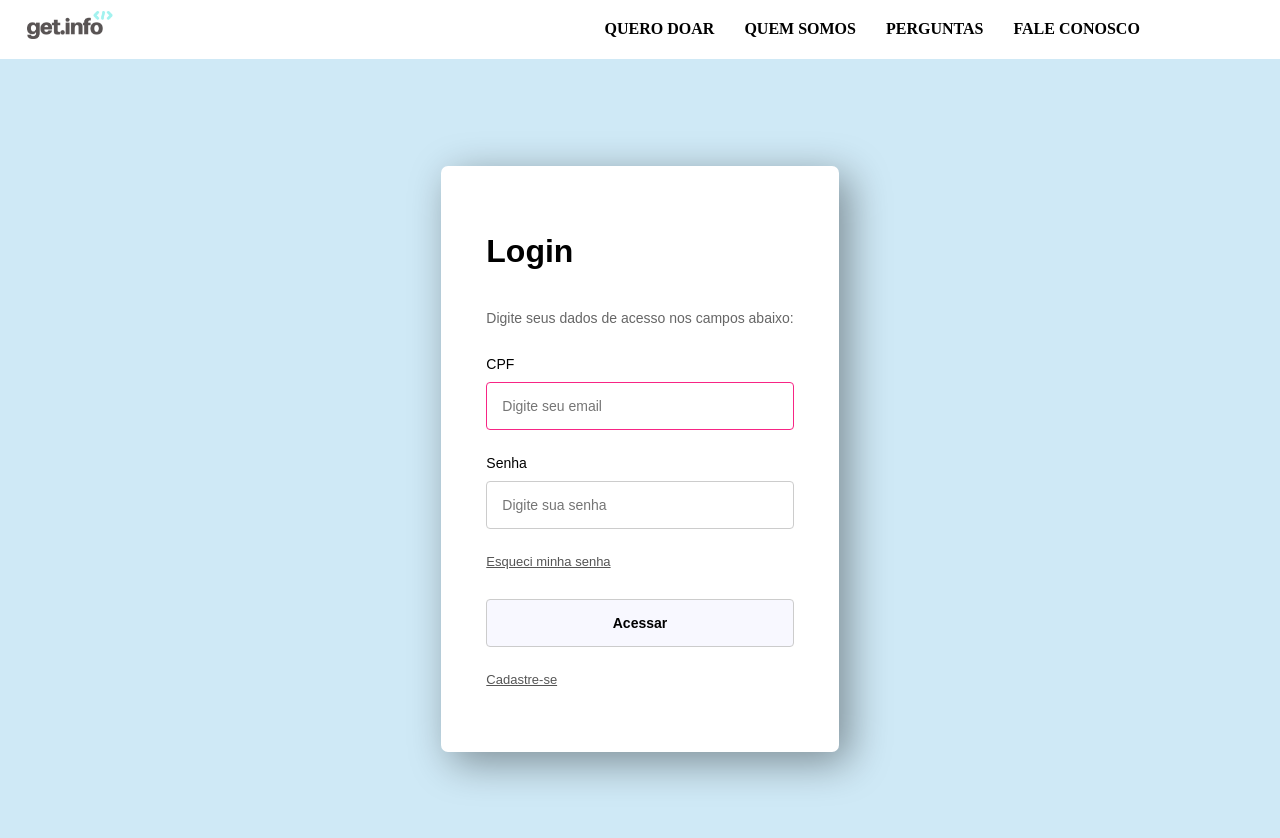
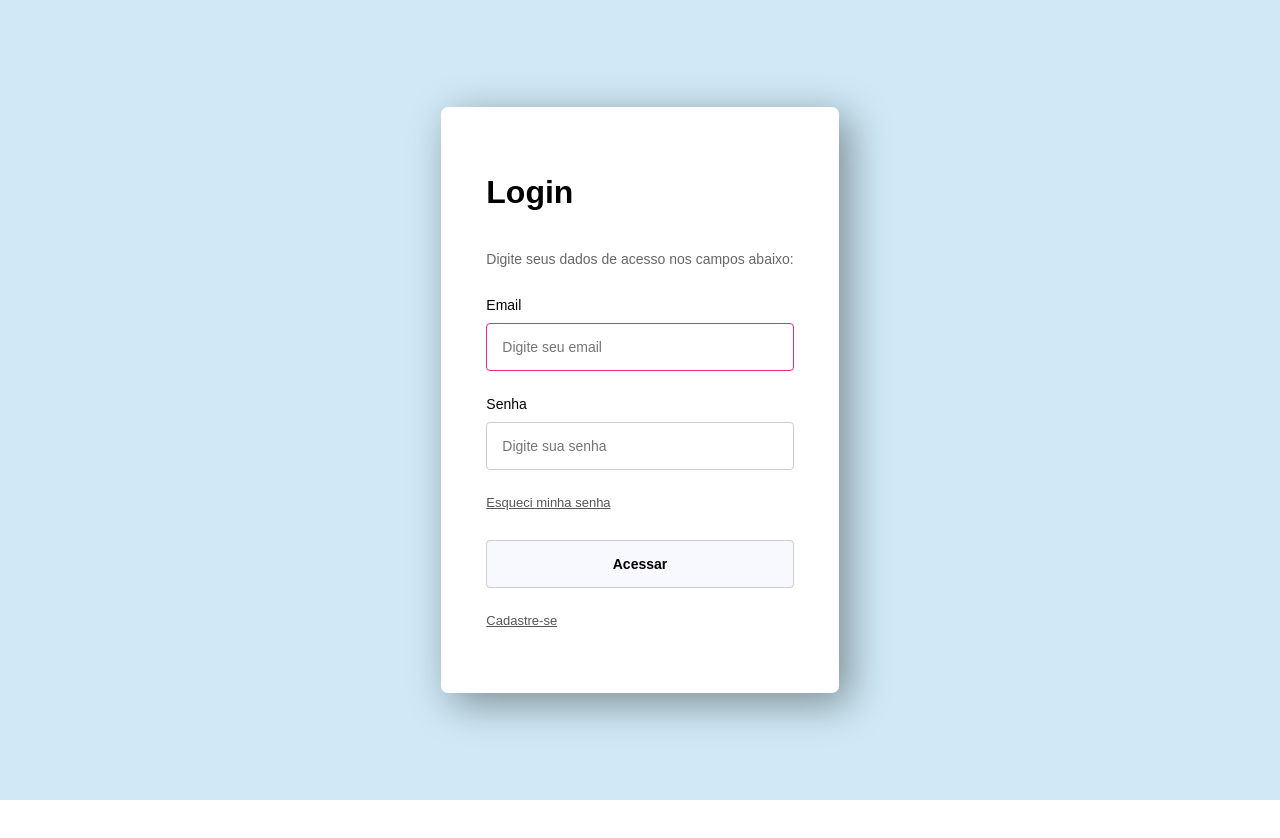
Before and after one commit to LeoSSouza2909/DOE-SE, a plain HTML site: page template/logincpf.html in a window 1280 px wide. After the commit the page ends 800 px from the top, so only its background shows below. Drawn offline with Linux system fonts and the light colour scheme.

Commit message:
retirando a navbar

```diff
--- a/template/logincpf.html
+++ b/template/logincpf.html
@@ -9,7 +9,7 @@
     <script src="https://kit.fontawesome.com/d834da651a.js" crossorigin="anonymous"></script>
 </head>
 <body>
-    <header>
+    <!-- <header>
         <div class="navBar">
             <div class="Navbar__Link-brand">
                 <img src="/assets/images/getinfo.png" />
@@ -29,12 +29,12 @@
                 </div>
             </nav>
         </div>
-    </header>
+    </header> -->
     <div class="pagecpf">
         <form method="post" class="formLogin">
             <h1>Login</h1>
             <p>Digite seus dados de acesso nos campos abaixo:</p>
-            <label for="email">CPF</label>
+            <label for="email">Email</label>
             <input type="email" placeholder="Digite seu email" autofocus="true">
             <label for="password">Senha</label>
             <input type="password" placeholder="Digite sua senha">
```
